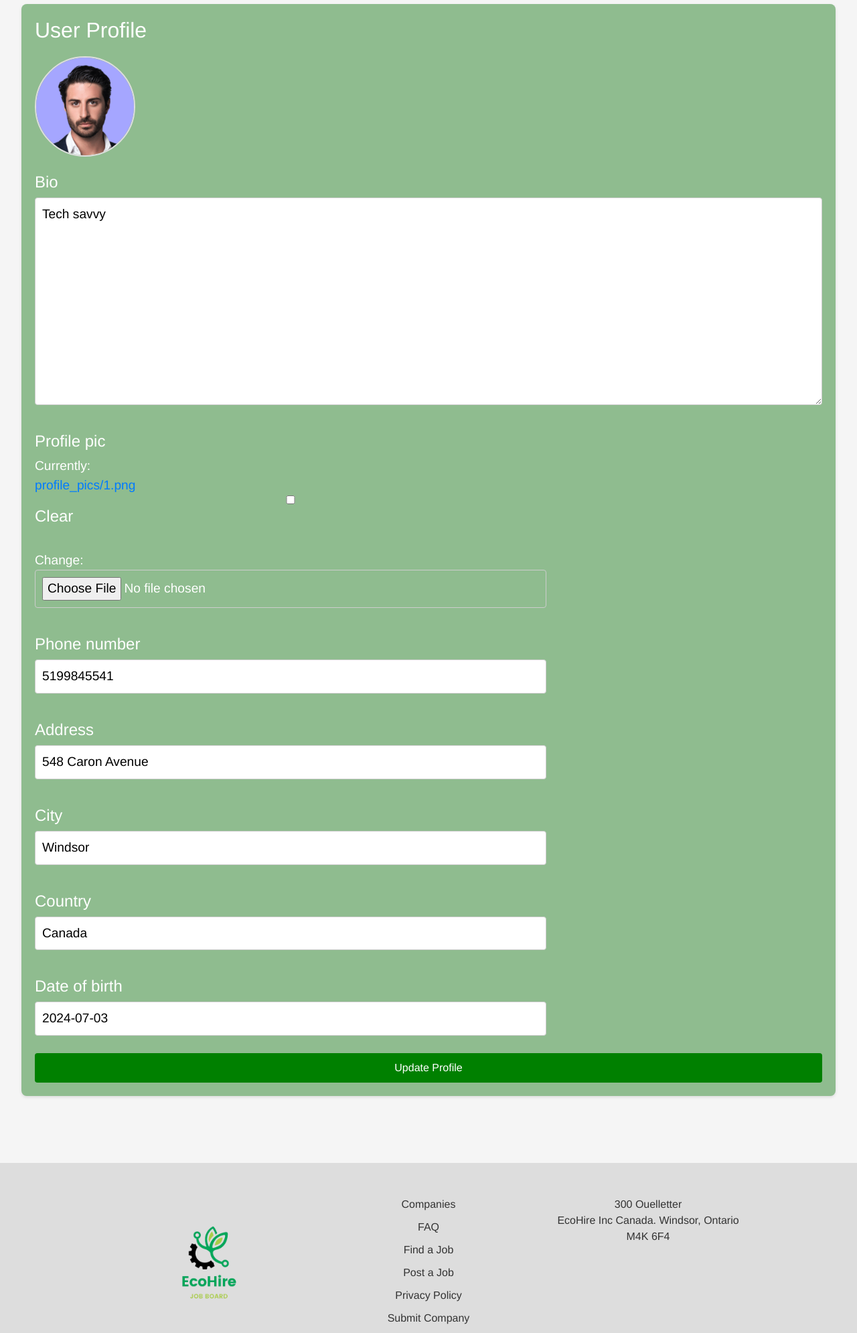
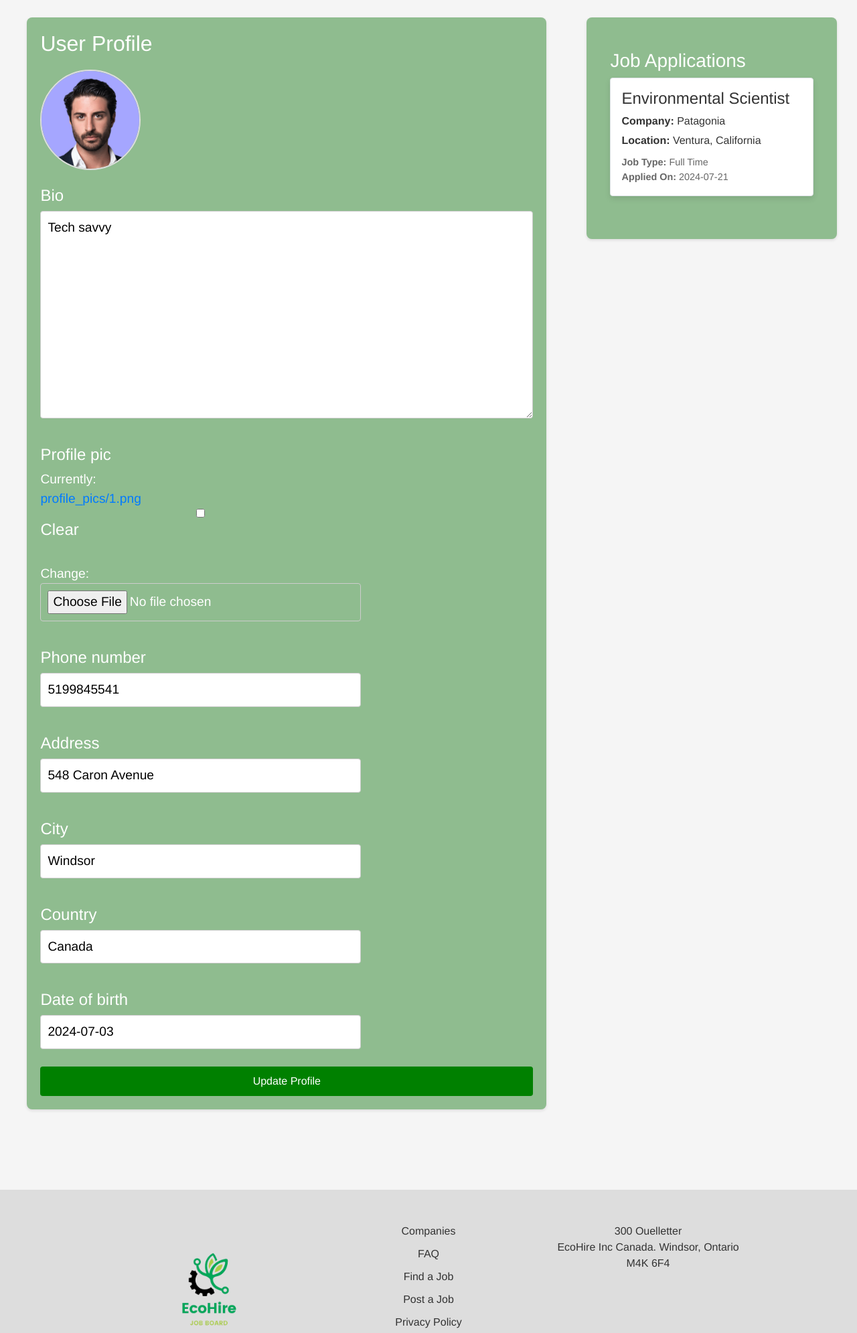
Before and after one commit to ishaan1212/EcoHire, a Django app: page /myApp/profile/ in a window 1280 px wide. Shown: the part 94-2085 px from the top of the page at 67% size. Run offline with Django 5.2, Linux system fonts and the light colour scheme; a user stored in the database is signed in; data comes from the database, SQL or seed files in the repository; some libraries are stand-ins or nearby versions.

Commit message:
Features Added: User Login HIstory, User Application History, Dynamic Statistics on Home Page

```diff
--- a/myApp/templates/myApp/base.html
+++ b/myApp/templates/myApp/base.html
@@ -14,6 +14,7 @@
         <div class="container">
             <div class="logo">
                 <h1>EcoHire <span>Job Board</span></h1>
+
             </div>
             <nav>
                 <ul>
--- a/myApp/templates/myApp/user_profile.html
+++ b/myApp/templates/myApp/user_profile.html
@@ -1,12 +1,15 @@
-
 {% extends 'myApp/base.html' %}
 {% load static %}
 {% block content %}
+<div class="profcontainer">
+    <div class="row">
+        <!-- User Profile Details -->
+        <div class="col-md-8">
             <div class="profile-page-container">
                 <h2>User Profile</h2>
                 <div>
-    {% if  profile_form.instance.profile_pic %}
-        <img src="{{  profile_form.instance.profile_pic.url }}" alt="Profile Picture" class="profile-pic">
+                    {% if profile_form.instance.profile_pic %}
+                        <img src="{{ profile_form.instance.profile_pic.url }}" alt="Profile Picture" class="profile-pic img-fluid">
                     {% else %}
                         <p>No profile picture found.</p>
                     {% endif %}
@@ -24,4 +27,37 @@
                     <button type="submit" class="btn btn-primary">Update Profile</button>
                 </form>
             </div>
+        </div>
+
+        <!-- Job Applications -->
+        <div class="col-md-4">
+            <section class="applications-results py-5">
+                <div class="container-fluid">
+                    <h3>Job Applications</h3>
+                    {% if applications %}
+                        <div class="row">
+                            {% for application in applications %}
+                                <div class="col-md-12">
+                                    <div class="job-card mb-3 p-3 border rounded">
+                                        <a href="{% url 'myApp:job_detail' job_id=application.job.id %}">
+                                                <h4>{{ application.job.title }}</h4>
+                                            </a>
+                                        <p><strong>Company:</strong> {{ application.company.name }}</p>
+                                        <p><strong>Location:</strong> {{ application.company.location }}</p>
+                                        <div class="job-info d-flex justify-content-between">
+                                            <p><strong>Job Type:</strong> {{ application.job.get_job_type_display }}</p>
+                                            <p><strong>Applied On:</strong> {{ application.applied_on|date:"Y-m-d" }}</p>
+                                        </div>
+                                    </div>
+                                </div>
+                            {% endfor %}
+                        </div>
+                    {% else %}
+                        <p>No job applications found.</p>
+                    {% endif %}
+                </div>
+            </section>
+        </div>
+    </div>
+</div>
 {% endblock %}
```
Also changed, not shown: myApp/templates/myApp/home.html (+6 -4 lines), myApp/templates/myApp/login.html (+9 -42 lines). Lines whose indentation alone changed are shown as unchanged.
